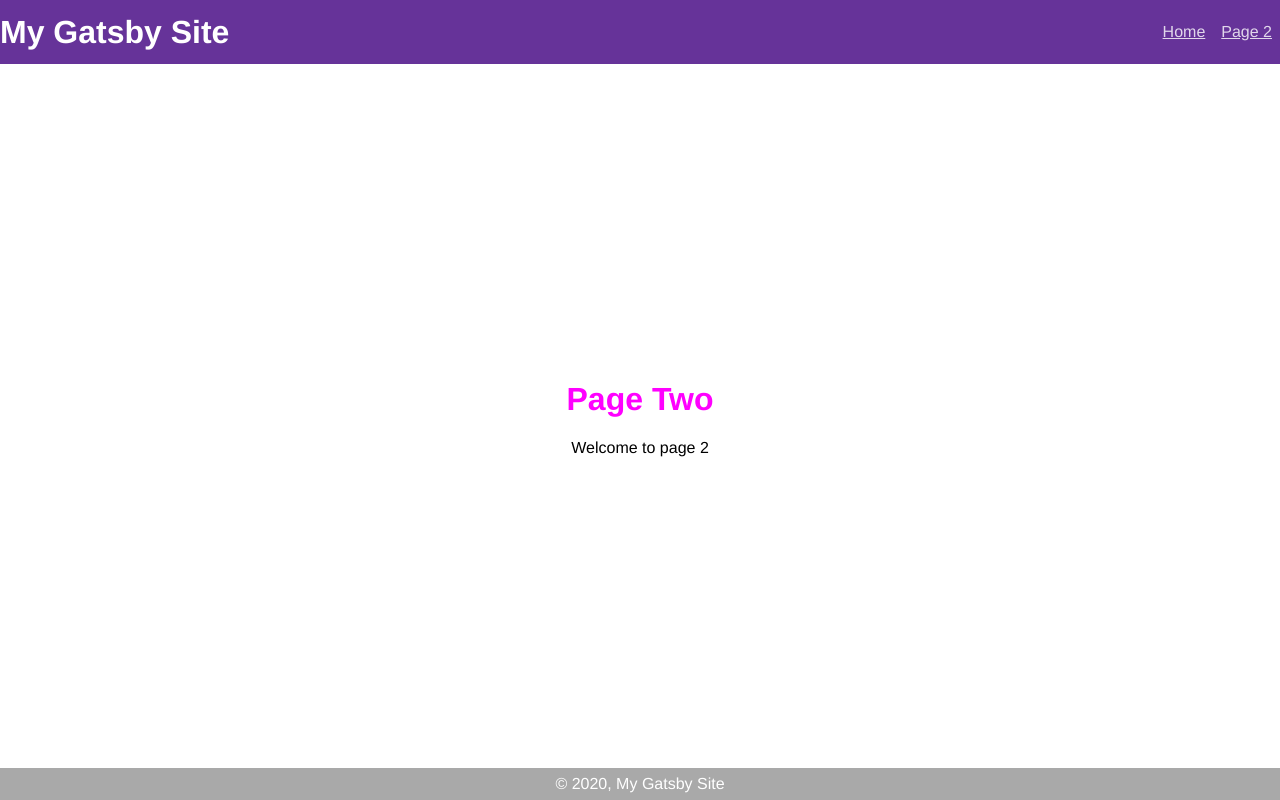
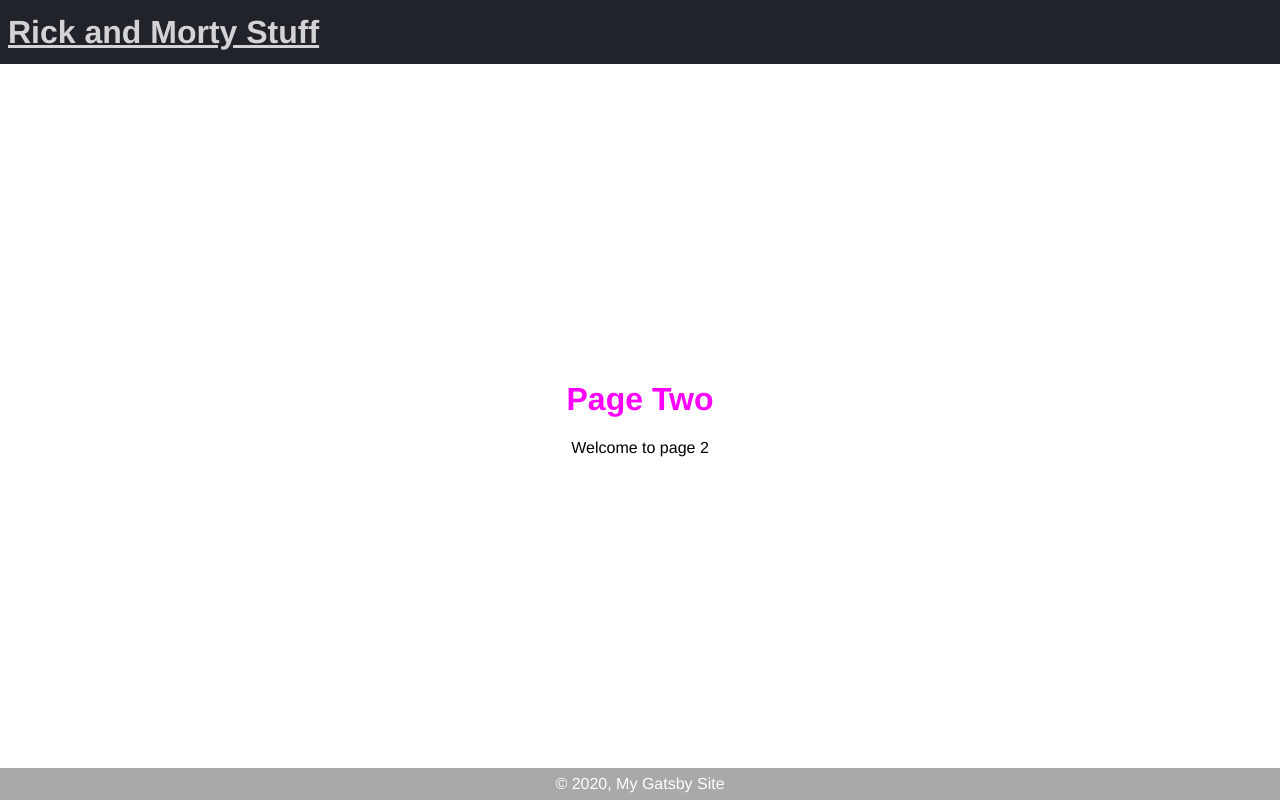
Before and after one commit to ImJakeDev/rick-and-morty-api-website, a Gatsby site: page /page-2 in a window 1280 px wide. Built offline with nearby package versions, Linux system fonts and the light colour scheme; Gatsby itself is replaced by a stand-in of ours.

Commit message:
cleaned up header

```diff
--- a/src/assets/stylesheets/components/_header.scss
+++ b/src/assets/stylesheets/components/_header.scss
@@ -2,7 +2,7 @@ header {
 
   width: 100%;
   color: white;
-  background-color: rebeccapurple;
+  background-color: rgb(32, 35, 41);
 
   .container {
     display: flex;
--- a/src/components/Header.js
+++ b/src/components/Header.js
@@ -7,20 +7,21 @@ const Header = () => {
   return (
     <header>
       <Container>
-        <p>
-          My Gatsby Site
-        </p>
-        <ul>
+        <Link to="/">
+          <p>Rick and Morty Stuff</p>
+        </Link>
+
+        {/* <ul>
           <li>
             <Link to="/">Home</Link>
           </li>
           <li>
             <Link to="/page-2/">Page 2</Link>
           </li>
-        </ul>
+        </ul> */}
       </Container>
     </header>
-  );
+  )
 };
 
 export default Header;
```
